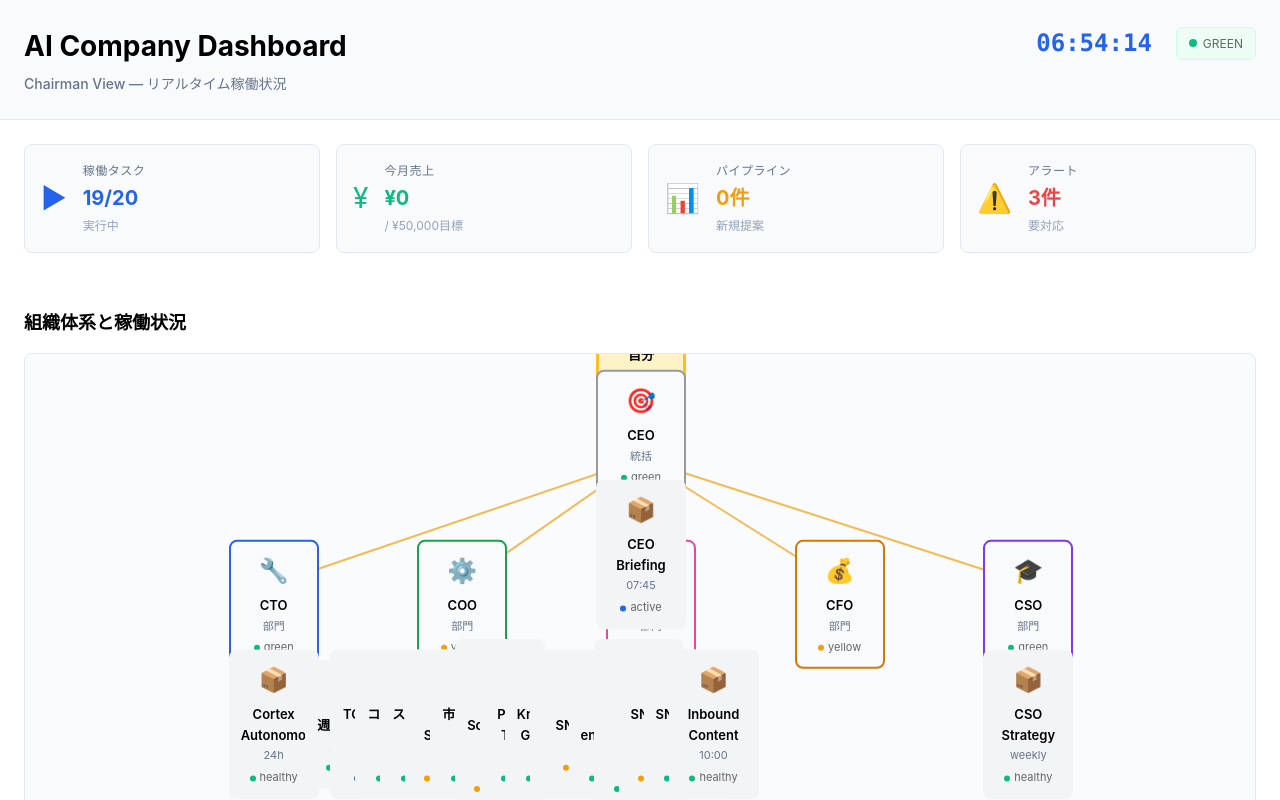
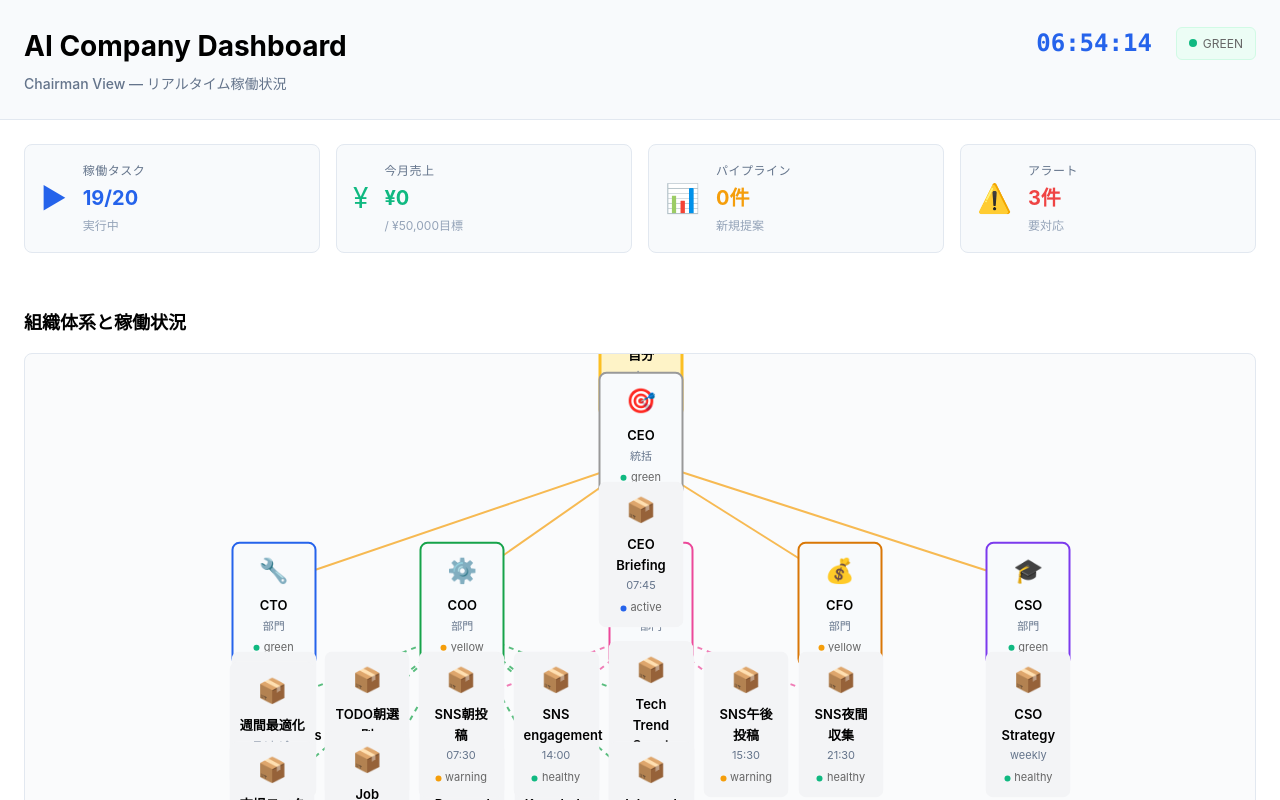
Before and after one commit to Aste-bit/ai-company-dashboard, a React (Vite) app: page / in a window 1280 px wide. Shown: the top 800 px of the page. Built offline with nearby package versions, Linux system fonts and the light colour scheme.

Commit message:
fix: node graph layout — multi-row grid for COO/CMO tasks, increased spacing to prevent overlap

```diff
--- a/src/App.jsx
+++ b/src/App.jsx
@@ -201,7 +201,7 @@ function NodeGraph({ data, hoveredNode, setHoveredNode }) {
     if (!containerRef.current) return;
 
     const width = containerRef.current.offsetWidth;
-    const height = 500;
+    const height = 700;
     const deptNames = ['CTO', 'COO', 'CMO', 'CFO', 'CSO'];
 
     const positions = {
@@ -215,7 +215,7 @@ function NodeGraph({ data, hoveredNode, setHoveredNode }) {
       positions[dept] = { x: 60 + (idx + 1) * deptSpacing, y: 250 };
     });
 
-    // Position tasks below departments
+    // Position tasks below departments — multi-row grid for large groups
     const tasksPerDept = {
       CTO: ['cortex-autonomous'],
       COO: ['weekly-optimizer', 'todo-morning-picker', 'coconala-optimizer', 'skill-demand-analyzer', 'job-scanner', 'market-monitor', 'job-scanner-evening', 'proposal-tracker', 'knowledge-gardener', 'post-delivery'],
@@ -227,11 +227,19 @@ function NodeGraph({ data, hoveredNode, setHoveredNode }) {
 
     Object.entries(tasksPerDept).forEach(([dept, tasks]) => {
       const deptPos = positions[dept];
+      if (tasks.length === 0) return;
+      const maxPerRow = 5;
+      const colSpacing = 95;
+      const rowSpacing = 90;
+      const rows = Math.ceil(tasks.length / maxPerRow);
       tasks.forEach((taskId, idx) => {
-        const offset = (tasks.length - 1) * 25 / 2;
+        const row = Math.floor(idx / maxPerRow);
+        const col = idx % maxPerRow;
+        const colsInRow = row < rows - 1 ? maxPerRow : tasks.length - row * maxPerRow;
+        const rowOffset = (colsInRow - 1) * colSpacing / 2;
         positions[taskId] = {
-          x: deptPos.x - offset + idx * 25,
-          y: deptPos.y + 120,
+          x: deptPos.x - rowOffset + col * colSpacing,
+          y: deptPos.y + 120 + row * rowSpacing,
         };
       });
     });
@@ -708,7 +716,7 @@ const styles = {
   nodeGraphContainer: {
     position: 'relative',
     width: '100%',
-    height: '600px',
+    height: '700px',
     backgroundColor: '#fafbfc',
     borderRadius: '8px',
     border: '1px solid #e2e8f0',
@@ -730,8 +738,8 @@ const styles = {
     zIndex: 2,
   },
   nodeBox: {
-    width: '90px',
-    padding: '10px',
+    width: '85px',
+    padding: '8px',
     backgroundColor: '#f8fafc',
     borderRadius: '8px',
     border: '2px solid #e2e8f0',
```
Also changed, not shown: 1 other file (tests, documents, lock files or other folders).
